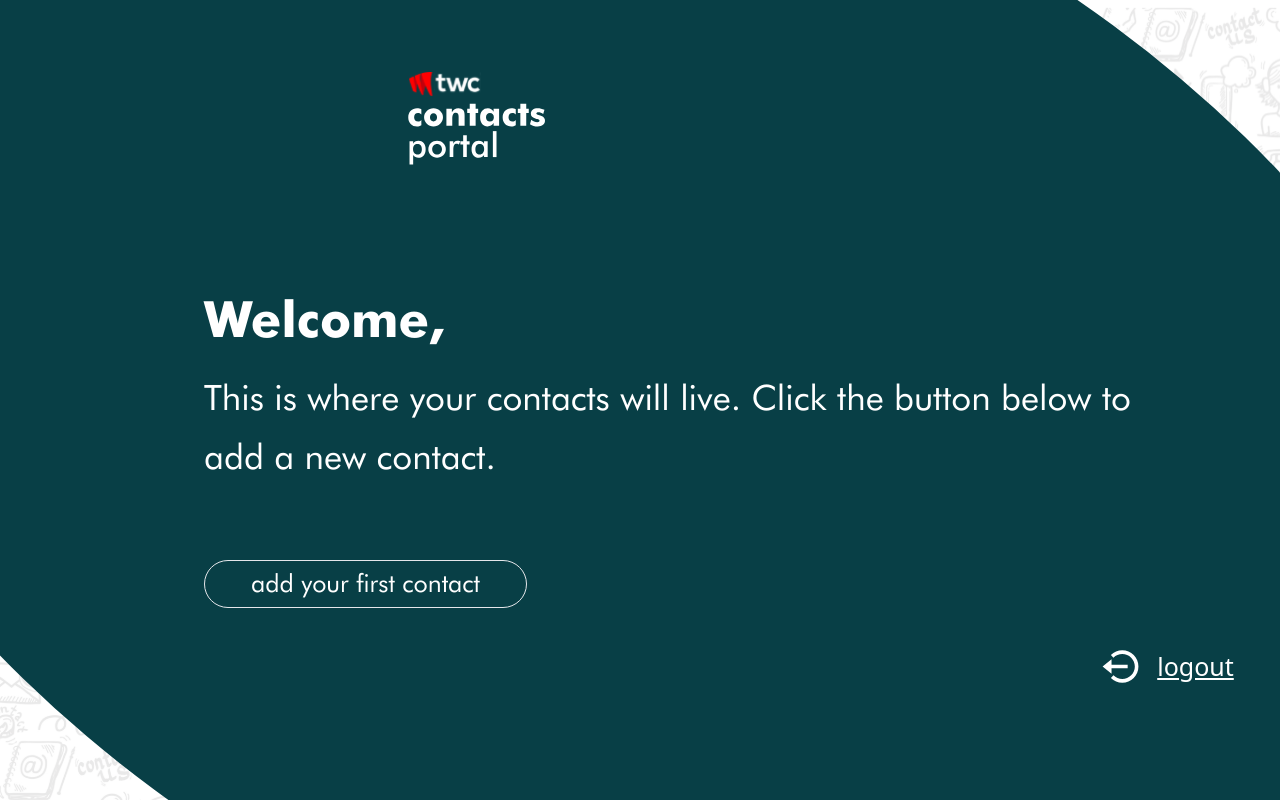
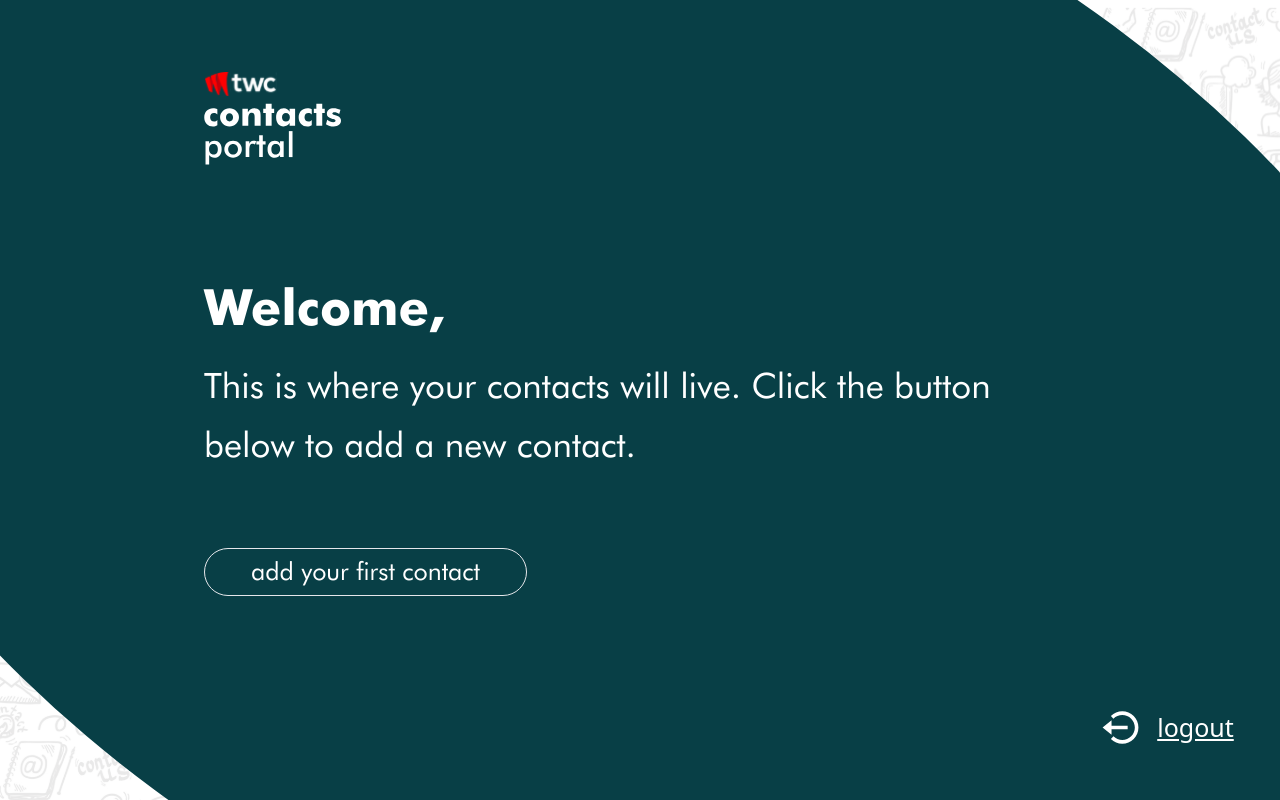
Before and after one commit to piumonline/twc-test-web, a Next.js app: page / in a window 1280 px wide. Built offline with nearby package versions, Linux system fonts and the light colour scheme.

Commit message:
Revamped UI

```diff
--- a/src/app/page.js
+++ b/src/app/page.js
@@ -1,18 +1,15 @@
-import Logo from "../components/Logo.js";
+import Logo from "@/components/Logo.js";
 import AddContactBtn from "@/components/AddContactBtn.js";
 import LogoutBtn from "@/components/LogoutBtn.js";
 
-// px-[204px]
 export default function Home() {
   return (
     <main className="background_home min-h-screen">
       <section className="flex h-screen flex-col">
-        <div className="flex-1 px-[204px]">
-          <Logo />
-        </div>
-        <div className="flex-2 grow flex-col px-[204px]">
-          <div className="align-center flex flex-col text-left leading-none text-white xl:h-[180px] xl:w-[950px] 2xl:w-auto">
-            <div className="mt-[76px]">
+        <Logo />
+        <div className="grow flex-col px-[204px] flex justify-center">
+          <div className="flex-col text-left text-white">
+            <div className="pt-12">
               <p className="inline font-FutuBold text-[50px] font-bold leading-[73px]">
                 Welcome,
                 <br />
@@ -25,10 +22,7 @@ export default function Home() {
             <AddContactBtn />
           </div>
         </div>
-
-        <div className="flex-1">
-          <LogoutBtn />
-        </div>
+        <LogoutBtn />
       </section>
     </main>
   );
```
